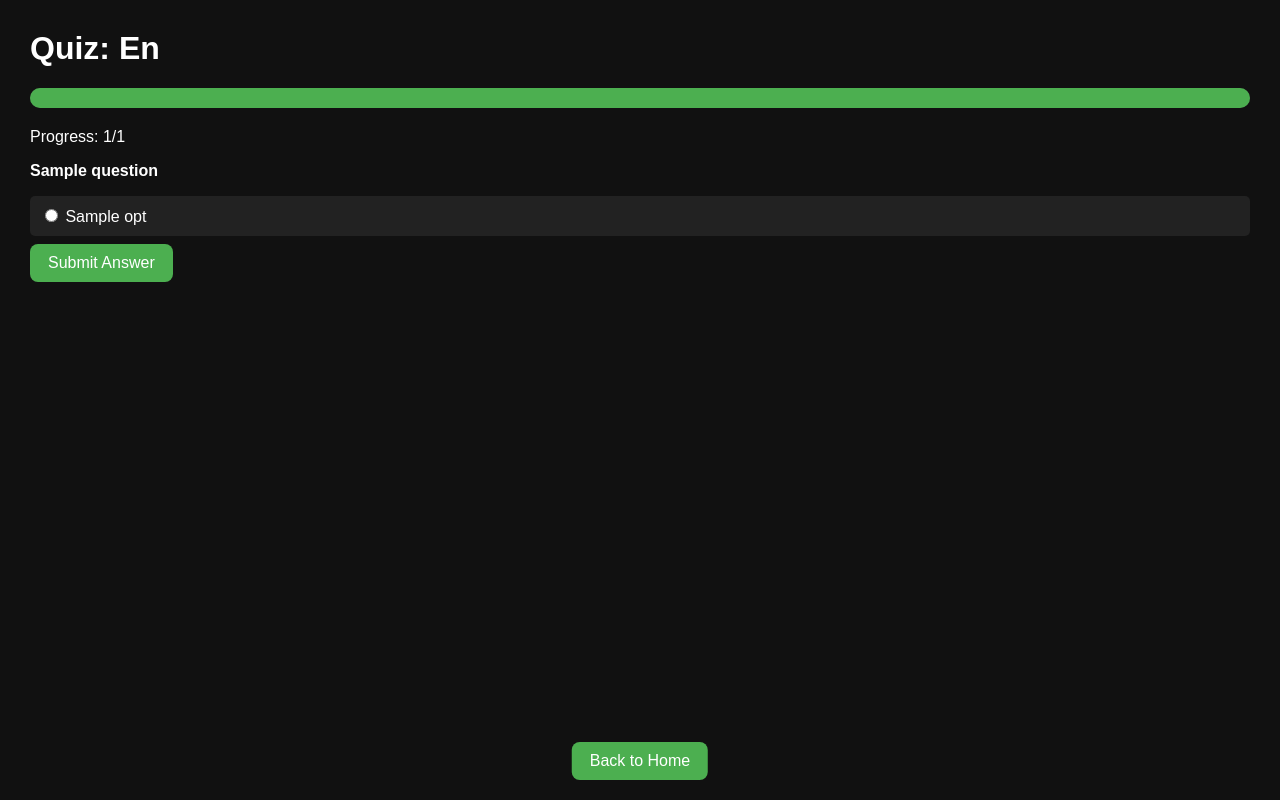
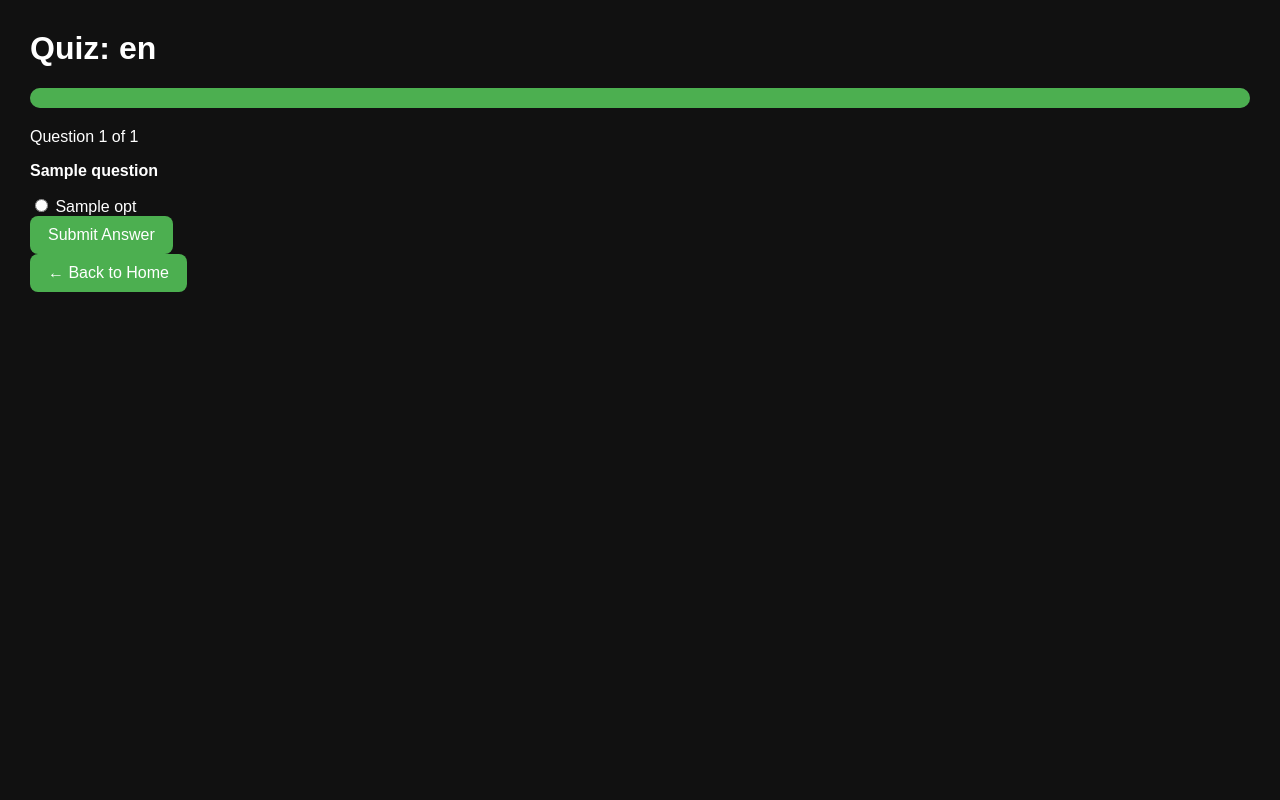
Before and after one commit to Gussyric/python-quiz-app, a Flask app: template templates/quiz_feedback.html in a window 1280 px wide. Run offline with Flask 3, Linux system fonts and the light colour scheme; the template is opened without the code that fills it: most values are stand-ins (such as "Sample title", 1, 10 or a date in 2020).

Commit message:
your message

```diff
--- a/app.py
+++ b/app.py
@@ -1,99 +1,108 @@
 from flask import Flask, render_template, request, session, redirect, url_for
 import json
-import random
+import os
 
 app = Flask(__name__)
-app.secret_key = "your_secret_key"
+app.secret_key = 'super-secret-key-123'  # Change this in production!
 
-def load_questions(language, num_questions=10):
-    # Load all questions for the chosen language
-    with open(f"questions/{language}.json") as f:
-        all_questions = json.load(f)
-    # Pick 10 random questions
-    return random.sample(all_questions, min(num_questions, len(all_questions)))
+QUESTIONS_FOLDER = 'questions'
 
-@app.route("/")
+def load_questions(lang):
+    path = os.path.join(QUESTIONS_FOLDER, f"{lang}.json")
+    if not os.path.exists(path):
+        return []
+    with open(path, 'r', encoding='utf-8') as f:
+        return json.load(f)
+
+# Pre-load all quizzes at startup
+QUESTIONS = {
+    'python': load_questions('python'),
+    'cpp': load_questions('cpp'),
+    'java': load_questions('java')
+}
+
+@app.route('/')
 def home():
-    return render_template("home.html")
+    return render_template('home.html')
 
-# ============================
-# HOME PAGE – Language Select
-# ============================
-@app.route("/quiz/<language>", methods=["GET", "POST"])
-def quiz(language):
-    # Load questions if starting new quiz or switching language
-    if "questions" not in session or session.get("language") != language:
-        session["questions"] = load_questions(language)
-        session["index"] = 0
-        session["score"] = 0
-        session["language"] = language
+@app.route('/start/<lang>')
+def start_quiz(lang):
+    lang = lang.lower()  # Safety: ensure case doesn't matter
+    if lang not in QUESTIONS or not QUESTIONS[lang]:
+        return "Quiz not found!", 404
 
-    # Reset quiz if requested
-    if request.args.get("reset") == "1":
-        session["questions"] = load_questions(language)
-        session["index"] = 0
-        session["score"] = 0
-        return redirect(url_for("quiz", language=language))
+    session.clear()
+    session['lang'] = lang
+    session['question_number'] = 1
+    session['score'] = 0
+    session['total_questions'] = len(QUESTIONS[lang])
 
-    questions = session["questions"]
-    index = session["index"]
+    return redirect(url_for('quiz'))
 
-    # Quiz finished
-    if index >= len(questions):
-        return render_template(
-            "quiz_feedback.html",
-            finished=True,
-            score=session["score"],
-            total=len(questions),
-            language=language
-        )
+@app.route('/quiz', methods=['GET', 'POST'])
+def quiz():
+    lang = session.get('lang')
+    if not lang or lang not in QUESTIONS or not QUESTIONS[lang]:
+        return redirect(url_for('home'))
 
-    question = questions[index]
-    options = question["options"]
+    questions = QUESTIONS[lang]
+    q_idx = session['question_number'] - 1
+    total = session['total_questions']
 
-    # Handle POST
-    if request.method == "POST":
-        # If coming from Next Question button
-        if "next_question" in request.form:
-            session["index"] += 1
-            return redirect(url_for("quiz", language=language))
+    # === Quiz Finished ===
+    if q_idx >= total:
+        final_score = session['score']
+        session.clear()  # Optional: clean up session after quiz
+        return render_template('quiz_feedback.html',
+                               finished=True,
+                               score=final_score,
+                               total=total,
+                               language=lang.capitalize())
 
-        # Otherwise, handle answer submission
-        selected = request.form.get("option")
-        correct = question["answer"]
+    current_question = questions[q_idx]
 
-        if selected == correct:
-            session["score"] += 1
+    if request.method == 'POST':
+        # Next button pressed
+        if 'next_question' in request.form:
+            session['question_number'] += 1
+            return redirect(url_for('quiz'))
 
-        session["selected"] = selected
-        session["correct"] = correct
+        # Answer submitted
+        selected = request.form.get('option')
+        if not selected:
+            # Prevent submission without selecting (though HTML required helps)
+            selected = None
 
-        feedback_msg = "Correct!" if selected == correct else "Incorrect!"
+        correct = current_question['answer']
+        is_correct = selected == correct
 
-        return render_template(
-            "quiz_feedback.html",
-            question=question,
-            options=options,
-            question_number=index + 1,
-            total_questions=len(questions),
-            selected=selected,
-            correct=correct,
-            show_feedback=True,
-            feedback_msg=feedback_msg,
-            language=language,
-            finished=False
-        )
+        # Only increment score on first correct attempt (prevents cheating by resubmitting)
+        if is_correct and session.get('answered_correctly', True):
+            session['score'] += 1
+        session['answered_correctly'] = False  # Mark this question as processed
 
-    # GET → show question normally
-    return render_template(
-        "quiz_feedback.html",
-        question=question,
-        options=options,
-        question_number=index + 1,
-        total_questions=len(questions),
-        show_feedback=False,
-        language=language,
-        finished=False
-    )
-if __name__ == "__main__":
+        return render_template('quiz_feedback.html',
+                               language=lang.capitalize(),
+                               question=current_question,
+                               options=current_question['options'],
+                               correct=correct,
+                               selected=selected,
+                               is_correct=is_correct,
+                               feedback_msg="Correct!" if is_correct else "Incorrect!",
+                               show_feedback=True,
+                               question_number=session['question_number'],
+                               total_questions=total,
+                               score=session['score'])
+
+    # === Fresh Question Load (GET) ===
+    session['answered_correctly'] = True  # Reset for new question
+    return render_template('quiz_feedback.html',
+                           language=lang.capitalize(),
+                           question=current_question,
+                           options=current_question['options'],
+                           show_feedback=False,
+                           question_number=session['question_number'],
+                           total_questions=total)
+
+if __name__ == '__main__':
     app.run(debug=True)
--- a/templates/quiz_feedback.html
+++ b/templates/quiz_feedback.html
@@ -1,81 +1,103 @@
 <!DOCTYPE html>
-<html>
+<html lang="en">
 <head>
-    <title>Quiz App</title>
+    <meta charset="UTF-8">
+    <meta name="viewport" content="width=device-width, initial-scale=1.0">
+    <title>Quiz App - {{ language|capitalize }}</title>
     <link rel="stylesheet" href="{{ url_for('static', filename='style.css') }}">
-    <script src="{{ url_for('static', filename='script.js') }}"></script>
 </head>
 <body>
-
 {% if finished %}
-    <!-- Quiz Finished -->
-    <h1>Quiz Finished!</h1>
-    <p class="score">Your score: {{ score }} / {{ total }}</p>
-    <div style="text-align:center; margin-top: 30px;">
+    <div class="container">
+        <h1>Quiz Completed!</h1>
+        <p class="score">Your score: {{ score }} / {{ total }}</p>
         <a href="{{ url_for('home') }}"><button>Back to Home</button></a>
     </div>
+{% else %}
+    <div class="container">
+        <h1>Quiz: {{ language }}</h1>
 
-{% else %}
-    <h1>Quiz: {{ language|capitalize if language else '' }}</h1>
+        <div class="progress-container">
+            <div class="progress-bar" style="width: {{ (question_number / total_questions) * 100 }}%;"></div>
+        </div>
+        <p>Question {{ question_number }} of {{ total_questions }}</p>
 
-    <!-- Progress Bar -->
-    <div class="progress-container">
-        <div class="progress-bar" style="width: {{ (question_number / total_questions) * 100 }}%;"></div>
-    </div>
-    <p>Progress: {{ question_number }}/{{ total_questions }}</p>
+        {% if show_feedback %}
+            <div class="feedback">
+                <p class="{{ 'correct' if is_correct else 'incorrect' }}">
+                    <strong>{{ feedback_msg }}</strong>
+                </p>
 
-    {% if show_feedback %}
-        <!-- Feedback Section -->
-        <p><strong>{{ feedback_msg }}</strong></p>
-        {% if question.explanation %}
-            <p><em>Explanation: {{ question.explanation }}</em></p>
+                {% if question.explanation %}
+                    <p class="explanation"><em>{{ question.explanation }}</em></p>
+                {% endif %}
+
+                <!-- Options Review with Smart Wrong Explanations -->
+                <div class="options-review">
+                    {% for opt in options %}
+                        {% if opt == correct %}
+                            <div class="option correct">
+                                <strong>{{ opt }}</strong> — Correct answer
+                            </div>
+
+                        {% elif opt == selected %}
+                            <div class="option incorrect">
+                                <strong>{{ opt }}</strong> (Your choice)<br>
+                                <span class="wrong-explanation">
+                                    {% if question.wrong_explanations and opt in question.wrong_explanations %}
+                                        {{ question.wrong_explanations[opt] }}
+                                    {% else %}
+                                        This is not the correct answer.
+                                    {% endif %}
+                                </span>
+                            </div>
+
+                        {% elif question.wrong_explanations and opt in question.wrong_explanations %}
+                            <div class="option">
+                                {{ opt }}<br>
+                                <small class="wrong-explanation-dim">
+                                    {{ question.wrong_explanations[opt] }}
+                                </small>
+                            </div>
+
+                        {% else %}
+                            <div class="option">{{ opt }}</div>
+                        {% endif %}
+                    {% endfor %}
+                </div>
+
+                <form method="POST">
+                    <button type="submit" name="next_question" class="next-btn">
+                        {% if question_number == total_questions %}
+                            Finish Quiz
+                        {% else %}
+                            Next Question →
+                        {% endif %}
+                    </button>
+                </form>
+            </div>
+
+        {% else %}
+            <!-- Question Display -->
+            <form method="POST" class="quiz-form">
+                <p class="question"><strong>{{ question.question }}</strong></p>
+
+                {% for opt in options %}
+                    <label class="option-label">
+                        <input type="radio" name="option" value="{{ opt }}" required>
+                        {{ opt }}
+                    </label>
+                {% endfor %}
+
+                <br>
+                <button type="submit" class="submit-btn">Submit Answer</button>
+            </form>
         {% endif %}
 
-        <!-- Next Question Button -->
-        <form method="POST">
-            <button type="submit" name="next_question">Next Question</button>
-        </form>
-
-        <!-- Options Highlighted -->
-        <ul>
-            {% for opt in options %}
-                {% if opt == correct %}
-                    <li class="option correct">{{ opt }} {% if selected == opt %}(Your choice){% endif %}</li>
-                {% elif opt == selected %}
-                    <li class="option incorrect">{{ opt }} (Your choice)</li>
-                {% else %}
-                    <li class="option">{{ opt }}</li>
-                {% endif %}
-            {% endfor %}
-        </ul>
-
-    {% else %}
-        <!-- Question Form -->
-        <form method="POST">
-            <p><strong>{{ question.question }}</strong></p>
-            {% for opt in options %}
-                <div class="option">
-                    <input type="radio" name="option" value="{{ opt }}" required> {{ opt }}
-                </div>
-            {% endfor %}
-            <button type="submit">Submit Answer</button>
-        </form>
-    {% endif %}
-
-    <!-- Back to Home Button fixed at bottom -->
-    <div style="position: fixed; bottom: 20px; left: 50%; transform: translateX(-50%); z-index: 1000;">
-        <a href="{{ url_for('home') }}">
-            <button type="button">Back to Home</button>
-        </a>
+        <div class="fixed-bottom">
+            <a href="{{ url_for('home') }}"><button>← Back to Home</button></a>
+        </div>
     </div>
 {% endif %}
-
-<script>
-    // Highlight correct/incorrect after feedback
-    {% if show_feedback %}
-        highlightAnswer("{{ selected }}", "{{ correct }}");
-    {% endif %}
-</script>
-
 </body>
 </html>
```
Also changed, not shown: templates/home.html (+40 -8 lines).
